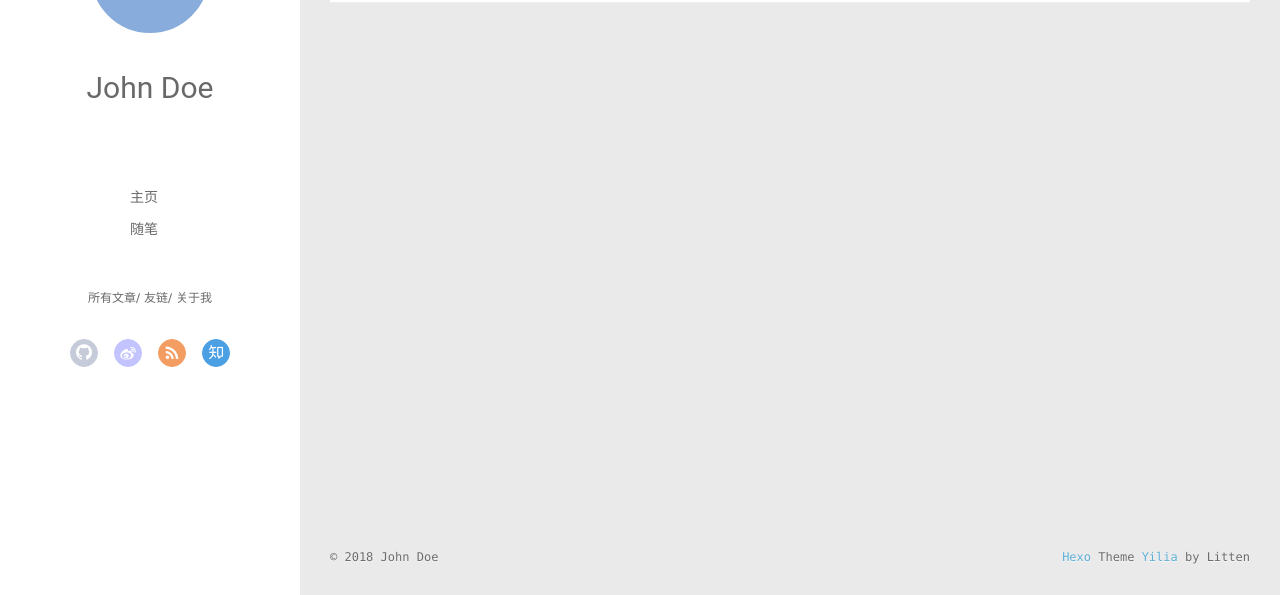
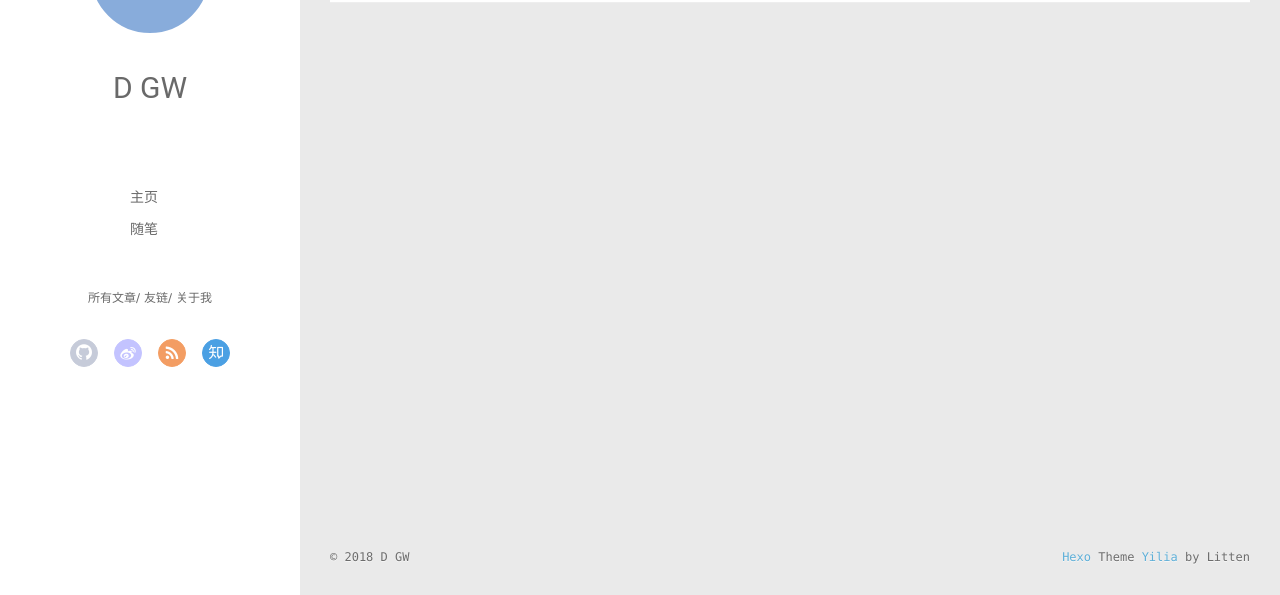
Before and after one commit to PEAKWEI/-, a plain HTML site: page archives/index.html in a window 1280 px wide. Shown: the part 202-797 px from the top of the page. Drawn offline with Linux system fonts and the light colour scheme; files that its build step writes are made by us from their sources; files whose address does not match are found by name.

Commit message:
Site updated: 2018-02-28 20:59:56

```diff
--- a/archives/index.html
+++ b/archives/index.html
@@ -46,7 +46,7 @@
 			<img src="" class="js-avatar">
 		</a>
 		<hgroup>
-		  <h1 class="header-author"><a href="/">John Doe</a></h1>
+		  <h1 class="header-author"><a href="/">D GW</a></h1>
 		</hgroup>
 
 
@@ -104,7 +104,7 @@
 				<img src="" class="js-avatar">
 			</div>
 			<hgroup>
-			  <h1 class="header-author js-header-author">John Doe</h1>
+			  <h1 class="header-author js-header-author">D GW</h1>
 			</hgroup>
 
 
@@ -229,7 +229,7 @@
   <div class="outer">
     <div id="footer-info">
     	<div class="footer-left">
-    		&copy; 2018 John Doe
+    		&copy; 2018 D GW
     	</div>
       	<div class="footer-right">
       		<a href="http://hexo.io/" target="_blank">Hexo</a>  Theme <a href="https://github.com/litten/hexo-theme-yilia" target="_blank">Yilia</a> by Litten
```
Also changed, not shown: 2018/02/27/hello-world/index.html (+3 -3 lines), 2018/02/27/new-article/index.html (+3 -3 lines), archives/2018/02/index.html (+3 -3 lines), archives/2018/index.html (+3 -3 lines), index.html (+3 -3 lines).
